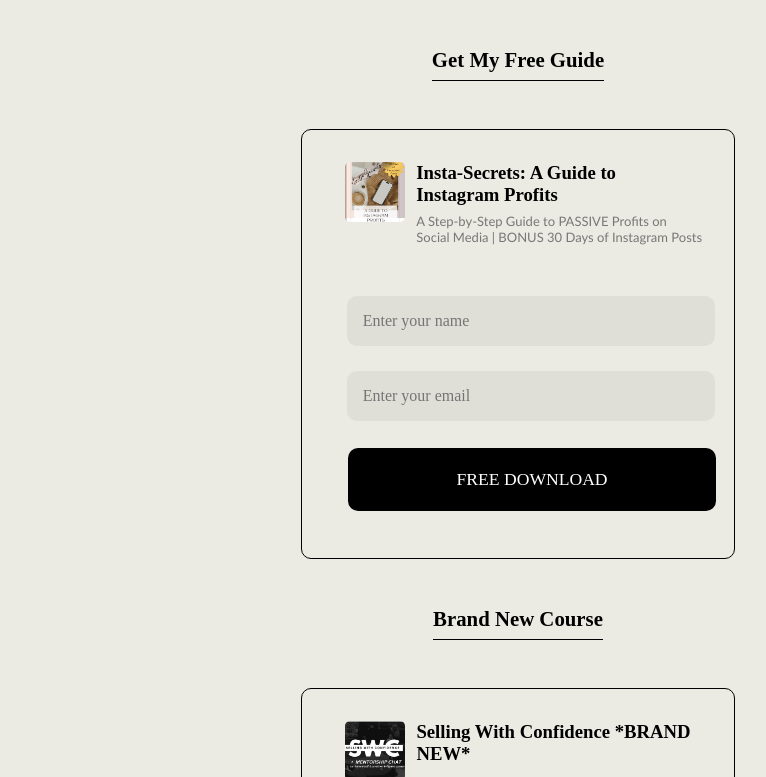
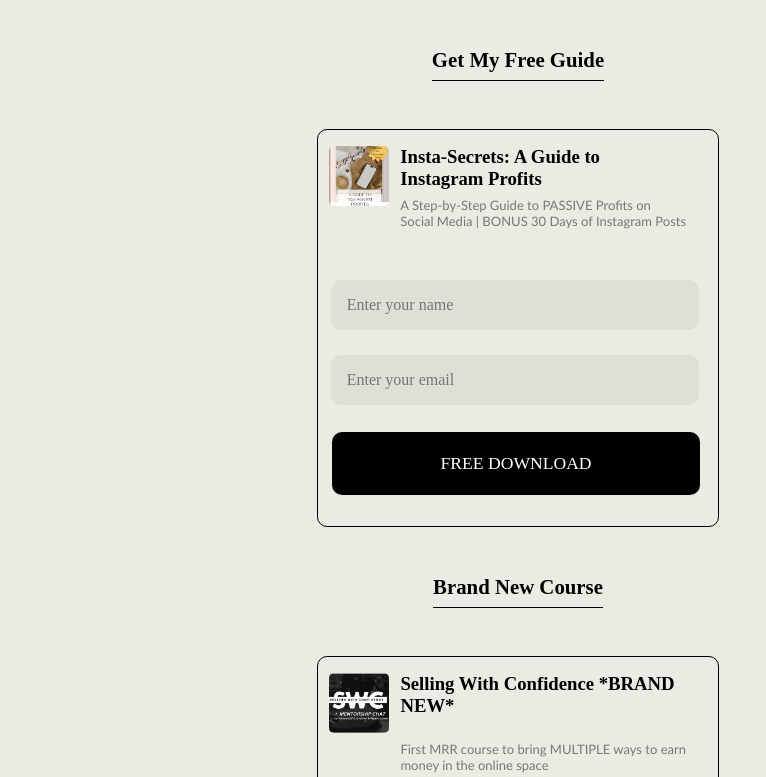
Before and after one commit to stan-store/facelesswithjulian, a plain HTML site: page index.html in a window 1280 px wide. Shown: the top 777 px of the page, 362-1128 px from the left. Drawn offline with Linux system fonts and the light colour scheme.

Commit message:
Update style.css

```diff
--- a/style.css
+++ b/style.css
@@ -88,7 +88,9 @@ section{
     margin:3em 2em;
     border: 1px solid #000;
     border-radius: 10px;
-    padding: 2em;
+    padding: 1em;
+    padding-left: 0;
+    padding-right: 2em;
 }
 .section-container .box-1 .box-form .form-img img{
     width: 60px;
```
